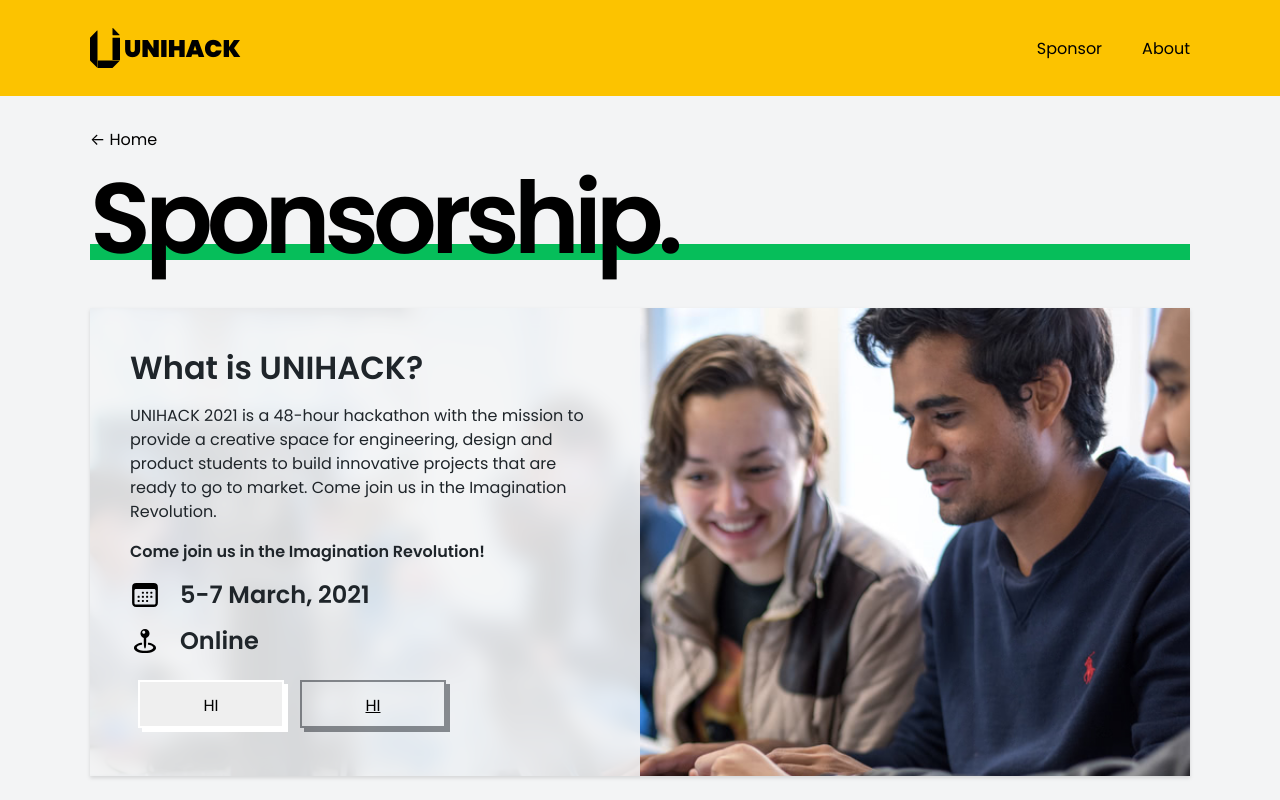
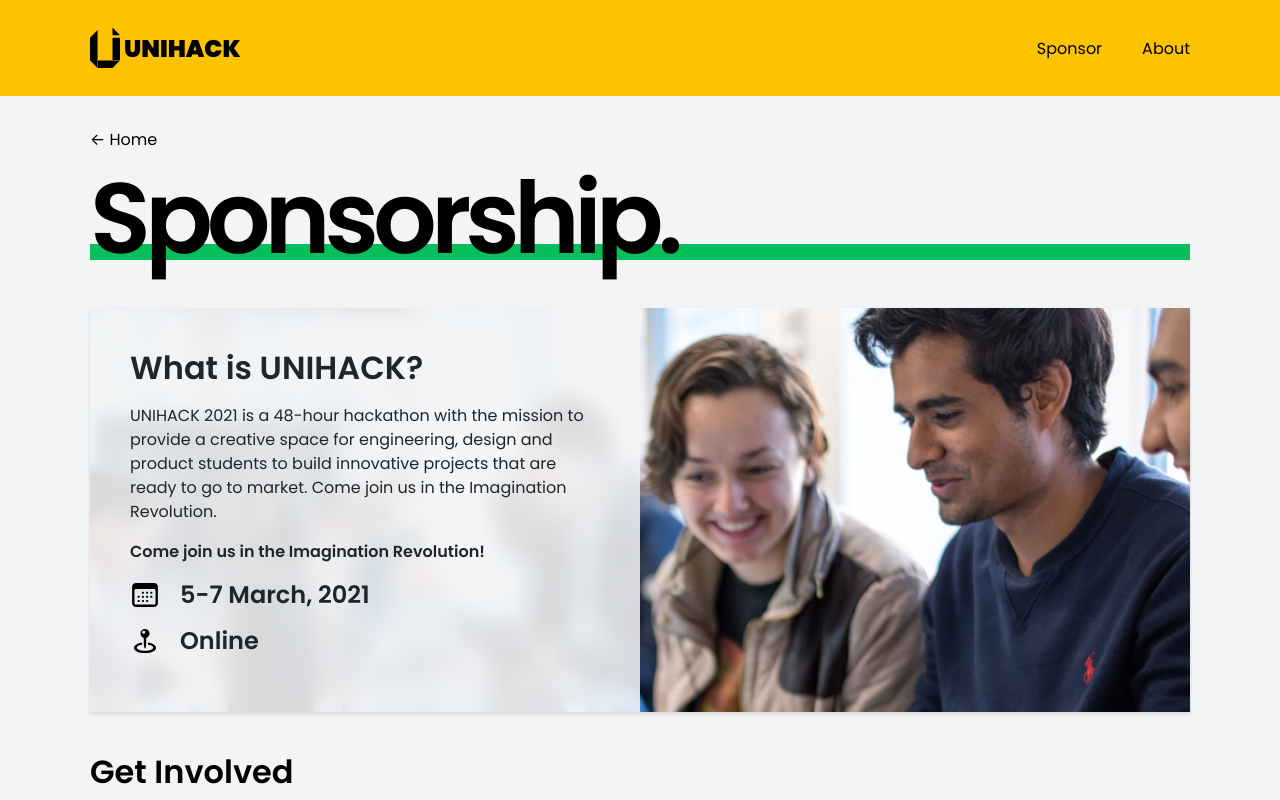
Before and after one commit to unihackhq/unihack.net, a Next.js app: page /sponsorship in a window 1280 px wide. Shown: the top 800 px of the page. Built offline with nearby package versions, Linux system fonts and the light colour scheme.

Commit message:
fixed active state

```diff
--- a/components/button/button-link.tsx
+++ b/components/button/button-link.tsx
@@ -5,7 +5,6 @@ import styles from '../button/button.module.scss';
 type Props = {
   type: 'primary' | 'secondary';
   theme: 'light' | 'dark';
-  active?: boolean;
   href: string;
   target?: string;
   children: ReactNode;
@@ -22,7 +21,7 @@ const ButtonLink = (props: Props) => {
 const ButtonLinkInternal = (props: Props) => (
   <Link href={props.href}>
     <a
-      className={`${styles['btn-link']} ${styles[props.type]} ${styles[props.theme]} ${styles.btn}  ${props.active ? styles['active'] : ''}`}
+      className={`${styles['btn-link']} ${styles[props.type]} ${styles[props.theme]} ${styles.btn}`}
       target={props.target ? props.target : ''}
     >
       {props.children}
@@ -32,7 +31,7 @@ const ButtonLinkInternal = (props: Props) => (
 
 const ButtonLinkExternal = (props: Props) => (
   <a
-    className={`${styles['btn-link']} ${styles[props.type]} ${styles[props.theme]} ${styles.btn}  ${props.active ? styles['active'] : ''}`}
+    className={`${styles['btn-link']} ${styles[props.type]} ${styles[props.theme]} ${styles.btn}`}
     href={props.href}
     target={props.target ? props.target : ''}
   >
--- a/components/button/button.module.scss
+++ b/components/button/button.module.scss
@@ -3,13 +3,9 @@
 .btn {
   @include button-base;
 
-  &.active {
-    @include active;
-  }
-
   &.primary {
     &.dark {
-      @include primary-button(#1F252A);
+      @include primary-button($secondary);
     }
 
     &.light {
@@ -23,7 +19,7 @@
 
   &.secondary {
     &.light {
-      @include secondary-button(rgba(31, 37, 42, 0.5));
+      @include secondary-button(rgba(255, 255, 255, 0.5));
     }
 
     &.dark {
--- a/components/button/button.tsx
+++ b/components/button/button.tsx
@@ -4,12 +4,11 @@ import styles from './button.module.scss';
 type Props = {
   type: 'primary' | 'secondary';
   theme: 'light' | 'dark';
-  active?: boolean;
   children: ReactNode;
 };
 
 const Button = (props: Props) => (
-  <button className={`${styles.btn} ${styles[props.type]} ${styles[props.theme]} ${props.active ? styles['active'] : ''}`}>
+  <button className={`${styles.btn} ${styles[props.type]} ${styles[props.theme]}`}>
     {props.children}
   </button>
 );
--- a/sections/hero/hero.tsx
+++ b/sections/hero/hero.tsx
@@ -22,12 +22,14 @@ const Hero = () => (
       <div className={styles.actions}>
         <ButtonLink
           type="secondary"
+          theme="dark"
           href="https://www.eventbrite.com.au/e/unihack-melbourne-2021-tickets-134461017523"
         >
           Get tickets
         </ButtonLink>
         <ButtonLink
           type="secondary"
+          theme="light"
           href="https://www.facebook.com/events/243709813780048/"
         >
           View Facebook event
--- a/sections/sponsor-info/sponsor-info.tsx
+++ b/sections/sponsor-info/sponsor-info.tsx
@@ -1,9 +1,6 @@
 import styles from './sponsor-info.module.scss';
 import { H3, H2, Text } from '@components/typography/typography'
 import Icon from '@components/icon/icon'
-import Button from '@components/button/button'
-import ButtonLink from '@components/button/button-link'
-
 
 const SponsorInfo = () => (
   <section className={styles['sponsor-info']}>
@@ -24,8 +21,6 @@ const SponsorInfo = () => (
         </Text>
         <div className={`${styles.details} ${styles['icon-section']}`}><Icon icon="Calendar" /> <H3 >5-7 March, 2021</H3></div>
         <div className={`${styles.details} ${styles['icon-section']}`}><Icon icon="Location" /> <H3 >Online</H3></div>
-        <Button type='primary' active theme='light' children={<Text>HI</Text>} />
-        <ButtonLink type='secondary' active theme='light' children={<Text>HI</Text>} href='/privacy'></ButtonLink>
       </div>
       <div className={styles['sponsor-info-content-right']}>
 
--- a/styles/styles.scss
+++ b/styles/styles.scss
@@ -157,18 +157,18 @@ $floatingShadow: 0px 2px 4px rgba(0, 0, 0, 0.13);
   line-height: 24px;
   text-align: center;
   align-items: center;
-  width: 146px;
+  min-width: 146px;
   height: 48px;
   top: 24px;
   transition: all 0.2s;
 
+  &:active {
+    box-shadow: revert;
+  }
+
   * {
     margin-top: 20px;
   }
-}
-
-@mixin active {
-  box-shadow: none;
 }
 
 @mixin primary-button($color) {
```
Also changed, not shown: components/button-link/button-link.module.scss (deleted, +0 -26 lines).
